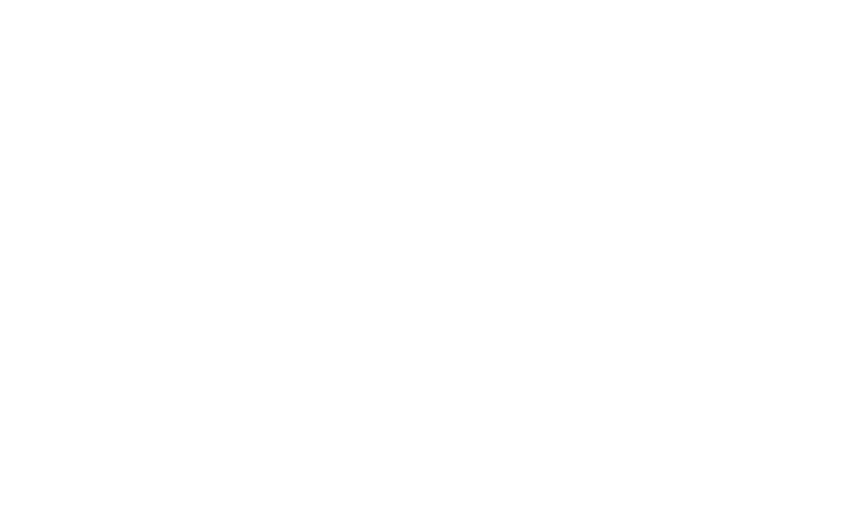
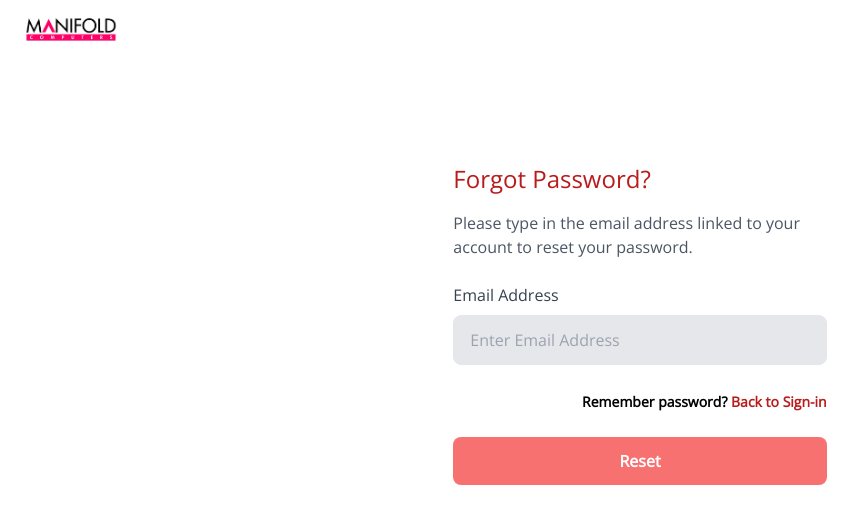
Before and after one commit to Manifoldcomputerslimited/financial-forecast-frontend, a React (Create React App) app: page /forgot-password in a window 1280 px wide. Before the commit this address had no page. Shown: the top 524 px of the page, without its empty margins (0-864 px from the left). Built offline with nearby package versions, Linux system fonts and the light colour scheme.

Commit message:
fix: navigation routes

```diff
--- a/src/components/Sidebar.js
+++ b/src/components/Sidebar.js
@@ -97,7 +97,6 @@ const Sidebar = () => {
 							</li>
 
 							<li className="items-center">
-
 								<NavLink className="text-blueGray-700 hover:text-red-600 text-sm   py-3 font-bold block"
 									to="/user"
 									style={({ isActive }) =>
@@ -113,20 +112,25 @@ const Sidebar = () => {
 							</li>
 
 							<li className="items-center">
-								<a className="text-blueGray-700 hover:text-red-600 text-sm  py-3 font-bold block">
+								<NavLink className="text-blueGray-700 hover:text-red-600 text-sm   py-3 font-bold block"
+									to="/setting"
+									style={({ isActive }) =>
+										isActive ? activeStyle : undefined
+									}
+								>
 									<FontAwesomeIcon
 										icon={faCog}
 										style={{ fontSize: 13, color: "text-blueGray-700", paddingRight: 13 }}
 									/>
 									Setting
-								</a>
+								</NavLink>
 							</li>
 							<li className="items-center">
 								<NavLink className="text-blueGray-700 hover:text-red-600 text-sm   py-3 font-bold block"
-								to="/login"
-								style={({ isActive }) =>
-									isActive ? activeStyle : undefined
-								}>
+									to="/login"
+									style={({ isActive }) =>
+										isActive ? activeStyle : undefined
+									}>
 									<FontAwesomeIcon
 										icon={faSignOut}
 										style={{ fontSize: 13, color: "text-blueGray-700", paddingRight: 13 }}
--- a/src/pages/ForgotPassword.js
+++ b/src/pages/ForgotPassword.js
@@ -1,5 +1,6 @@
 import React from "react";
 import logo from "../assets/logo.png";
+import { NavLink } from "react-router-dom";
 
 const ForgotPassword = () => {
     return (
@@ -27,11 +28,16 @@ const ForgotPassword = () => {
                         <form className='space-y-6 py-6'>
                             <div>
                                 <label className="block text-gray-700">Email Address</label>
-                                <input type="email" name="" id="" placeholder="Enter Email Address" className="w-full px-4 py-3 rounded-lg bg-gray-200 mt-2 border focus:border-grey-200 focus:bg-white focus:outline-none" autoFocus required />
+                                <input type="email" name="" id="" placeholder="Enter Email Address" className="w-full px-4 py-3 rounded-lg bg-gray-200 mt-2 border focus:border-grey-200 focus:bg-white focus:outline-none" required />
                             </div>
                             <div className="text-right mt-2">
                                 <span className="text-sm font-semibold text-black-700">Remember password? </span>
-                                <a className="text-sm font-semibold text-red-700 hover:text-red-500 focus:text-red-500">Back to Sign-in</a>
+                                {/* <a className="text-sm font-semibold text-red-700 hover:text-red-500 focus:text-red-500">Back to Sign-in</a> */}
+                                <NavLink className="text-sm font-semibold text-red-700 hover:text-red-500 focus:text-red-500"
+                                    to="/login"
+                                >
+                                    Back to Sign-in
+                                </NavLink>
                             </div>
                             <button type="submit" className="w-full block bg-red-400 hover:bg-red-300 focus:bg-red-300 text-white font-semibold rounded-lg
                      px-4 py-3 mt-6">Reset</button>
--- a/src/pages/Login.js
+++ b/src/pages/Login.js
@@ -7,7 +7,7 @@ import {
   faEyeSlash
 } from "@fortawesome/free-solid-svg-icons";
 import { login } from '../redux/slices/auth'
-import { Navigate, useSearchParams } from "react-router-dom";
+import { NavLink, Navigate, useSearchParams } from "react-router-dom";
 
 const Login = (props) => {
   const [showPassword, setShowPassword] = useState(false);
@@ -91,8 +91,11 @@ const Login = (props) => {
                   required />
               </div>
               <div className="text-right mt-2">
-                <a className="text-sm font-semibold text-red-700 hover:text-red-500 focus:text-red-500">Forgot
-                  Password?</a>
+                <NavLink className="text-sm font-semibold text-red-700 hover:text-red-500 focus:text-red-500"
+                  to="/forgot-password"
+                >
+                  Forgot Password?
+                </NavLink>
               </div>
               <button
                 type="submit"
--- a/src/routes/appRoutes.js
+++ b/src/routes/appRoutes.js
@@ -10,11 +10,11 @@ export const appRoutes = [
     key: "/login",
     component: Login,
   },
-  // {
-  //   path: "/forgot-password",
-  //   key: "/forgot-password",
-  //   component: ForgotPassword,
-  // },
+  {
+    path: "/forgot-password",
+    key: "/forgot-password",
+    component: ForgotPassword,
+  },
   {
     path: "/",
     key: "/",
```
